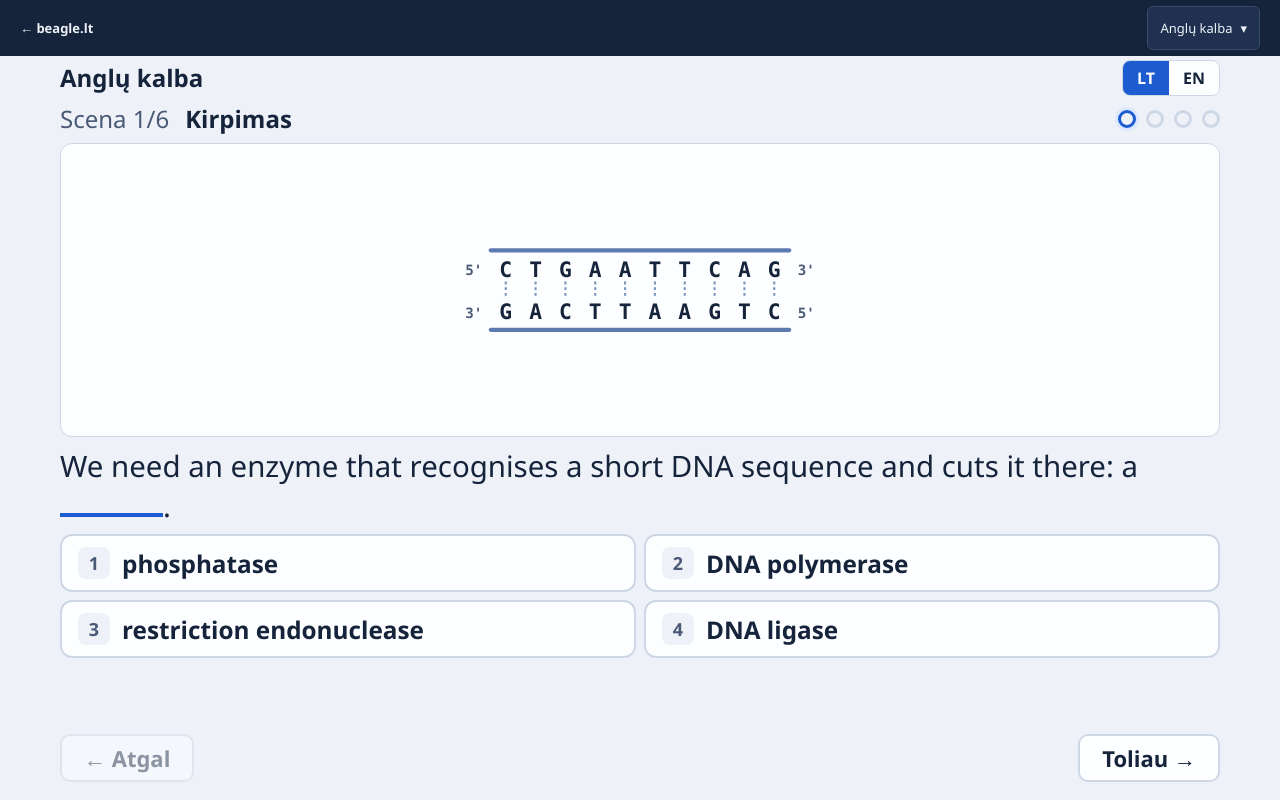
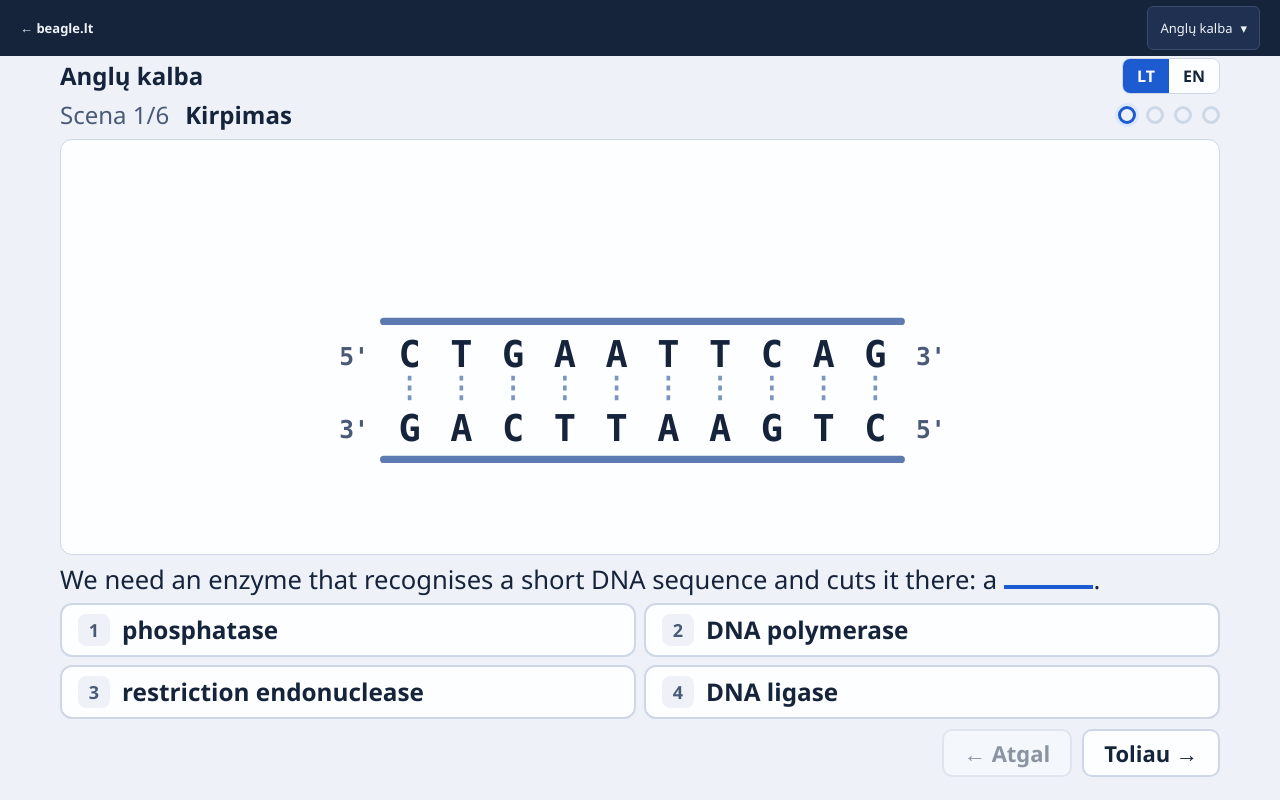
Before and after one commit to Beagle0913/Beagle.lt, a website: page site/english/index.html in a window 1280 px wide. Both pictures are taken after a click on the button "Pradėti". Drawn offline with Linux system fonts and the light colour scheme.

Commit message:
English trainer: larger scene pictures
Co-Authored-By: Claude Opus 5.5 <noreply@anthropic.com>

```diff
--- a/site/english/js/scenes.js
+++ b/site/english/js/scenes.js
@@ -6,7 +6,16 @@
 (function (ENG) {
   'use strict';
   const NS = 'http://www.w3.org/2000/svg';
-  const W = 800, H = 400;
+  // One tight viewBox per scene, fitted to the whole picture (every state, and the outward movement
+// of the cut pieces, plasmids and bolt), so nothing jumps between steps: [x, y, width, height]
+const VIEW = {
+  cut: [108, 0, 580, 330],
+  carrier: [112, 12, 604, 358],
+  join: [12, 24, 590, 340],
+  bacteria: [44, 30, 700, 344],
+  plate: [12, 14, 760, 372],
+  sequence: [20, 6, 760, 392]
+};
   const f = (v) => Math.round(v * 10) / 10;
   let ANIM = false, N = 0;
 
@@ -140,7 +149,7 @@
     } else {
       node(rg, 'path', { d: arc(cx, cy, r, -72, 72) }, 'seg seg-lacz');
     }
-    const pa = pt(cx, cy, r + 34, 170);
+    const pa = pt(cx, cy, r + 34, 150);
     const amp = text(rg, 'amp', pa[0], pa[1] + 6, 'lbl sm lbl-amp');
     const sup = node(amp, 'tspan', { dy: -9, 'font-size': 15 });
     sup.textContent = 'r';
@@ -187,10 +196,10 @@
     if (vis(3)) F(3, ring(g, cx, cy, r, 'glow'), 'pulse');
     node(g, 'path', { d: arc(cx, cy, r, gap, 360 - gap) }, 'plasmid-ring');
     // the insert: waiting at the right, then in the gap
-    const ins = node(g, 'g', joined ? null : { transform: 'translate(300 110)' }, 'insert');
+    const ins = node(g, 'g', joined ? null : { transform: 'translate(230 110)' }, 'insert');
     node(ins, 'line', { x1: gl[0], y1: gl[1], x2: gr[0], y2: gr[1] }, 'ins-bar-line');
     F(1, ins, 'insIn', 0, 1.3);
-    const lab = text(g, 'insert', joined ? cx : gl[0] + 300 + (gr[0] - gl[0]) / 2, joined ? gl[1] + 44 : gl[1] + 110 + 40, 'lbl sm');
+    const lab = text(g, 'insert', joined ? cx : gl[0] + 230 + (gr[0] - gl[0]) / 2, joined ? gl[1] + 44 : gl[1] + 110 + 40, 'lbl sm');
     F(1, lab, 'fade', 1);
     // 5'-phosphates on the vector's ends
     if (!vis(0)) {
@@ -442,7 +451,7 @@
 
   ENG.drawScene = function (svg, sceneId, n, animate) {
     while (svg.firstChild) svg.removeChild(svg.firstChild);
-    svg.setAttribute('viewBox', '0 0 ' + W + ' ' + H);
+    svg.setAttribute('viewBox', (VIEW[sceneId] || [0, 0, 800, 400]).join(' '));
     N = Math.max(0, n | 0);
     ANIM = !!animate;
     const g = node(svg, 'g', null, 'scene-' + sceneId);
--- a/site/english/js/ui.js
+++ b/site/english/js/ui.js
@@ -149,6 +149,8 @@
     app.append(stage);
     const n = st.solved ? st.step + 1 : st.step;
     const drawn = ENG.drawScene(svg, sc.id, n, !!opts.animate && !reduced());
+    const vb = (svg.getAttribute('viewBox') || '').split(' ').map(Number);
+    if (vb.length === 4 && vb[3] > 0) stage.style.setProperty('--ar', String(Math.round(vb[2] / vb[3] * 100) / 100));
 
     // the sentence with its blank
     const sen = el('p', 'sentence');
@@ -221,7 +223,8 @@
         fb.append(el('span', 'term', st.last), doc.createTextNode(': ' + (e ? e.def : '') + ' ' + S.tryAgain));
       }
     }
-    app.append(fb);
+    const foot = el('div', 'foot');
+    foot.append(fb);
 
     // back / next: always available, so a step can be skipped
     const nav = el('div', 'nav');
@@ -234,7 +237,8 @@
     next.type = 'button';
     next.addEventListener('click', goNext);
     nav.append(back, next);
-    app.append(nav);
+    foot.append(nav);
+    app.append(foot);
 
     if (opts.focusNext) focusSoon(next);
     else if (opts.focusChoice) focusSoon(firstOpen);
--- a/site/english/trainer.css
+++ b/site/english/trainer.css
@@ -53,7 +53,7 @@ button { font: inherit; color: inherit; cursor: pointer; }
 .b { font-weight: 600; }
 
 /* header */
-.top { display: flex; align-items: center; gap: 12px 20px; padding: 4px 20px; width: 100%; max-width: 1200px; margin: 0 auto; }
+.top { display: flex; align-items: center; gap: 12px 20px; padding: 2px 20px; width: 100%; max-width: 1200px; margin: 0 auto; }
 .brand { font: 700 24px/1.1 var(--ui); margin: 0; }
 .langs { display: inline-flex; border: 1px solid var(--line); border-radius: 8px; overflow: hidden; margin-left: auto; }
 .langs button { border: 0; background: var(--sheet); padding: 2px 14px; font: 600 16px/1.5 var(--ui); min-height: 34px; }
@@ -91,11 +91,11 @@ h2:focus, h1:focus { outline: none; }
 .dot.cur { border-color: var(--accent); box-shadow: 0 0 0 3px var(--accent-soft); }
 .stage { position: relative; flex: 1 1 220px; min-height: 150px; background: var(--sheet); border: 1px solid var(--line); border-radius: 12px; }
 .stage svg { position: absolute; left: 4px; top: 4px; width: calc(100% - 8px); height: calc(100% - 8px); display: block; }
-.sentence { font-size: clamp(22px, 2.3vw, 32px); line-height: 1.35; font-weight: 500; margin: 10px 0 8px; }
+.sentence { font-size: clamp(21px, 2vw, 28px); line-height: 1.3; font-weight: 500; margin: 8px 0 6px; }
 .blank { display: inline-block; min-width: 3.5em; padding: 0 .35em; border-bottom: 4px solid var(--accent); text-align: center; line-height: 1.15; }
 .blank.filled { color: var(--good); font-weight: 600; border-bottom-color: var(--good); background: var(--good-bg); border-radius: 6px 6px 0 0; }
 .choices { display: grid; grid-template-columns: 1fr 1fr; gap: 8px; }
-.choice { display: flex; align-items: center; gap: 12px; text-align: left; min-height: 58px; padding: 6px 16px; border: 2px solid var(--line); border-radius: 12px; background: var(--sheet); font: 600 max(24px, 1.9vw) / 1.2 var(--ui); }
+.choice { display: flex; align-items: center; gap: 12px; text-align: left; min-height: 54px; padding: 4px 16px; border: 2px solid var(--line); border-radius: 12px; background: var(--sheet); font: 600 max(24px, 1.9vw) / 1.2 var(--ui); }
 .choice:hover:not(:disabled) { border-color: var(--accent); background: var(--accent-soft); }
 .choice .key { flex: none; display: inline-flex; align-items: center; justify-content: center; width: 32px; height: 32px; border-radius: 8px; background: var(--paper); color: var(--ink2); font: 600 18px/1 var(--ui); }
 .choice.right { border-color: var(--good); background: var(--good-bg); color: var(--ink); opacity: 1; }
@@ -104,13 +104,14 @@ h2:focus, h1:focus { outline: none; }
 .choice:disabled:not(.right):not(.wrong) { opacity: .55; }
 .choice.shake { animation: shake .45s; }
 .taphint { margin: 6px 0; color: var(--ink2); font-size: 24px; }
-.feedback { min-height: 2.8em; margin-top: 8px; font-size: 22px; line-height: 1.4; }
+.foot { display: flex; align-items: center; gap: 10px 16px; margin-top: 6px; }
+.feedback { flex: 1 1 auto; min-width: 0; min-height: 2.8em; font-size: clamp(19px, 1.6vw, 22px); line-height: 1.4; }
 .feedback .tick { color: var(--good); font-weight: 700; }
 .feedback.bad { color: var(--ink); }
 .feedback.bad .term { color: var(--bad); }
 .feedback .term { font-weight: 700; }
-.nav { display: flex; justify-content: space-between; gap: 12px; margin-top: 6px; }
-.nav .btn { min-height: 48px; padding: 4px 22px; }
+.nav { flex: none; display: flex; gap: 10px; }
+.nav .btn { min-height: 48px; padding: 4px 20px; }
 
 /* word list */
 .wordlist { max-width: 980px; margin: 8px auto 0; width: 100%; }
@@ -225,7 +226,7 @@ text.dyeA, text.dyeC, text.dyeG, text.dyeT { stroke: none; }
 @keyframes fxBolt { 0% { opacity: 0; } 15% { opacity: 1; } 30% { opacity: .2; } 45% { opacity: 1; } 100% { opacity: 0; } }
 @keyframes fxSlideL { from { opacity: .2; transform: translateX(-380px); } to { opacity: 1; transform: none; } }
 @keyframes fxSlideR { from { opacity: .2; transform: translateX(260px); } to { opacity: 1; transform: none; } }
-@keyframes fxInsIn { from { transform: translate(300px, 110px); } to { transform: none; } }
+@keyframes fxInsIn { from { transform: translate(230px, 110px); } to { transform: none; } }
 @keyframes fxEnterA { from { transform: translate(-78px, -148px); } to { transform: none; } }
 @keyframes fxEnterB { from { transform: translate(-50px, -148px); } to { transform: none; } }
 @keyframes fxApartL { from { transform: none; } to { transform: translateX(-26px); } }
@@ -251,9 +252,11 @@ text.dyeA, text.dyeC, text.dyeG, text.dyeT { stroke: none; }
   .choices { grid-template-columns: 1fr; }
   .choice { font-size: 24px; min-height: 58px; }
   .sentence { font-size: 22px; }
-  .stage { flex: 0 0 auto; min-height: 0; aspect-ratio: 2 / 1; }
+  .stage { flex: 0 0 auto; min-height: 0; aspect-ratio: var(--ar, 2); }
   .btn.big { font-size: 26px; padding: 10px 28px; }
   .scenehead { font-size: 20px; }
   .dots { margin-left: 0; }
+  .foot { flex-direction: column; align-items: stretch; }
   .nav .btn { flex: 1 1 0; padding: 8px 12px; }
+  .feedback { min-height: 0; }
 }
```
Also changed, not shown: tests/english/fakedom.js (+1 -1 lines), tests/english/scenes.test.js (+2 -1 lines).
